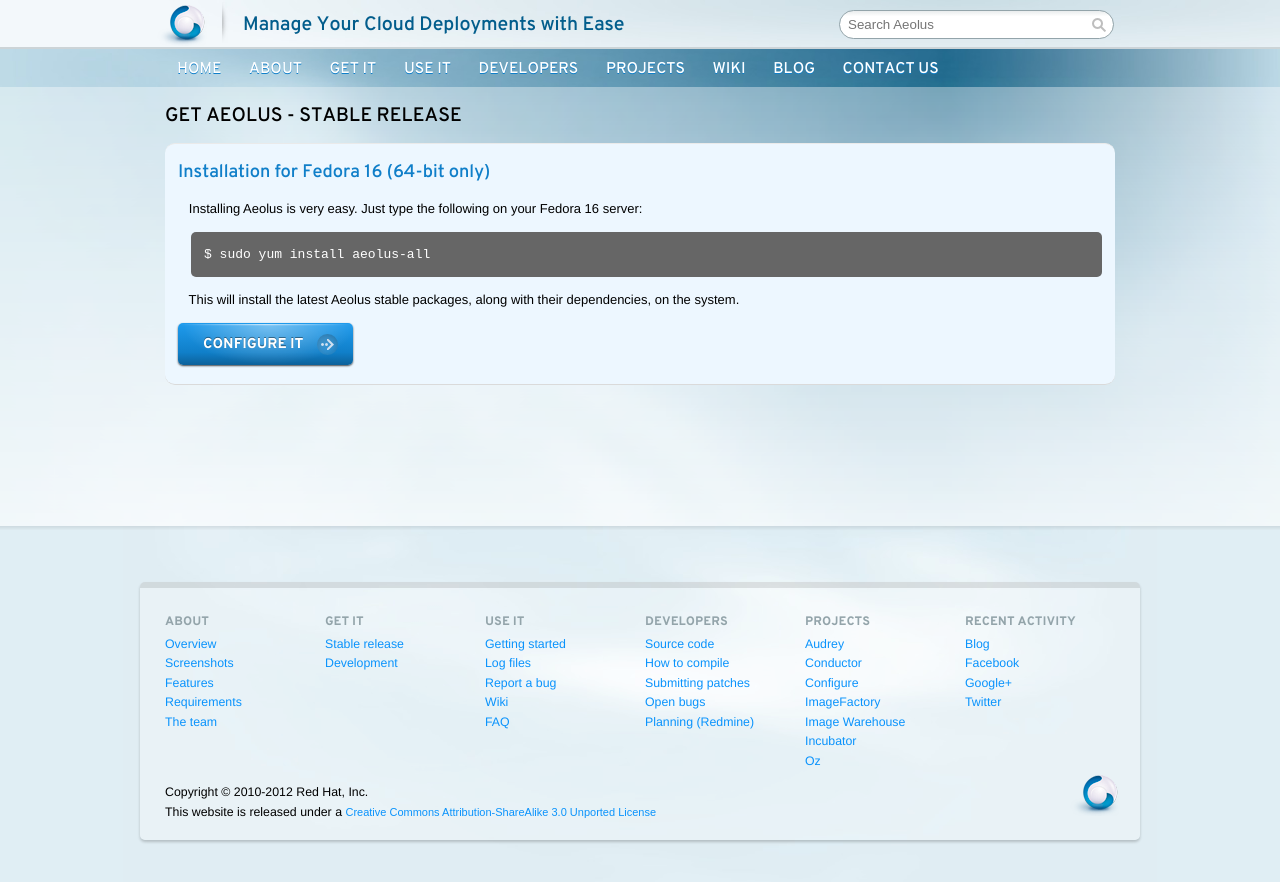
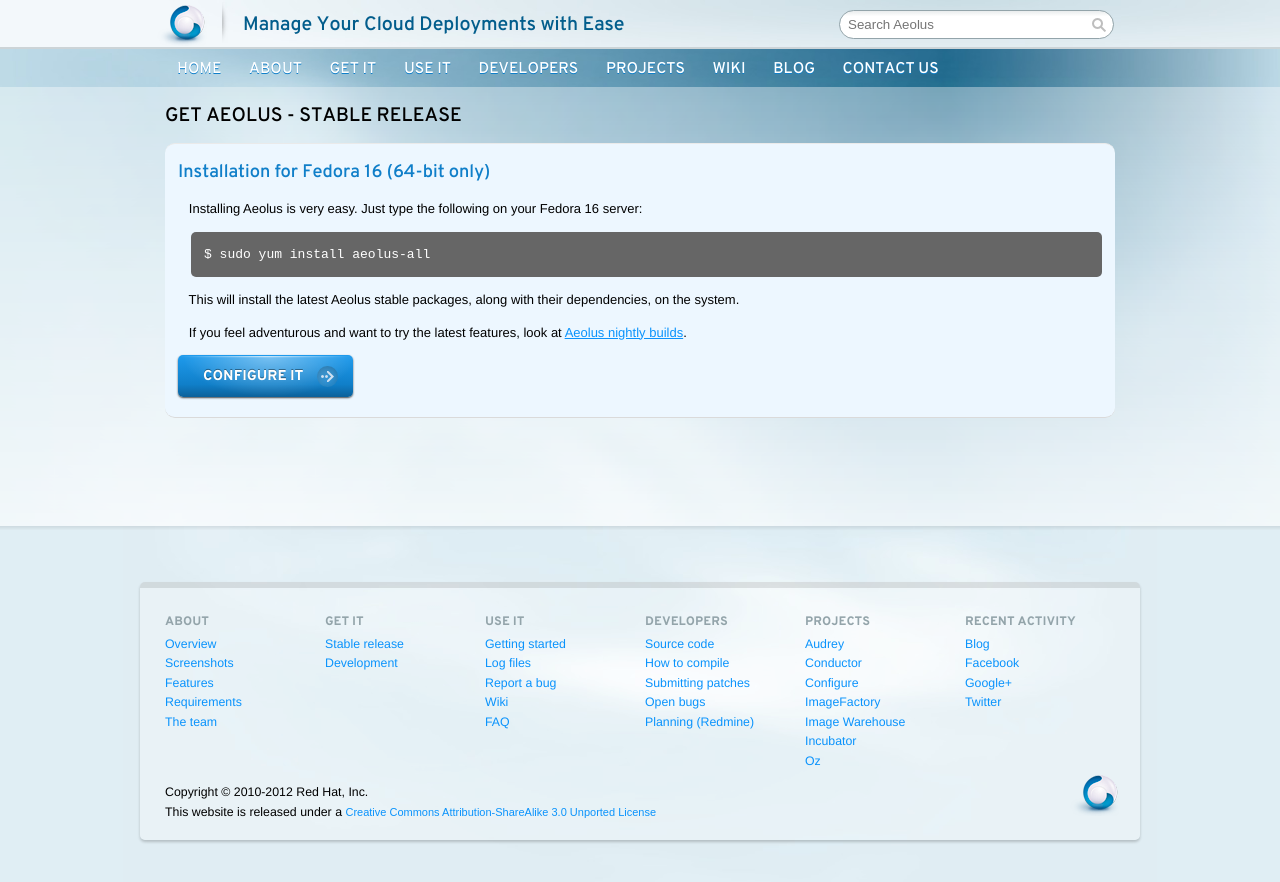
Before and after one commit to aeolusproject/aeolusproject.github.com, a Jekyll site: the page built from get_it.html, in a window 1280 px wide. Shown: the top 882 px of the page. Built offline with Jekyll 4.4.1, drawn with Linux system fonts in a browser that asks for light colours; nearby versions of some CDN libraries; comment, search, counter and statistics services are not loaded.

Commit message:
Link to Aeolus nightly builds
Closes #16.

```diff
--- a/_includes/get-it/content.md
+++ b/_includes/get-it/content.md
@@ -10,6 +10,9 @@
    This will install the latest Aeolus stable packages, along with their
 dependencies, on the system.
 
+   If you feel adventurous and want to try the latest features,
+look at [Aeolus nightly builds](http://mirror.salasaga.org/aeolus-nightly/).
+
 <a class='button' href='gsg/0.10.0/configuring_aeolus.html'>
               Configure It
               <img alt='→' src='images/button-right.png' />
```
